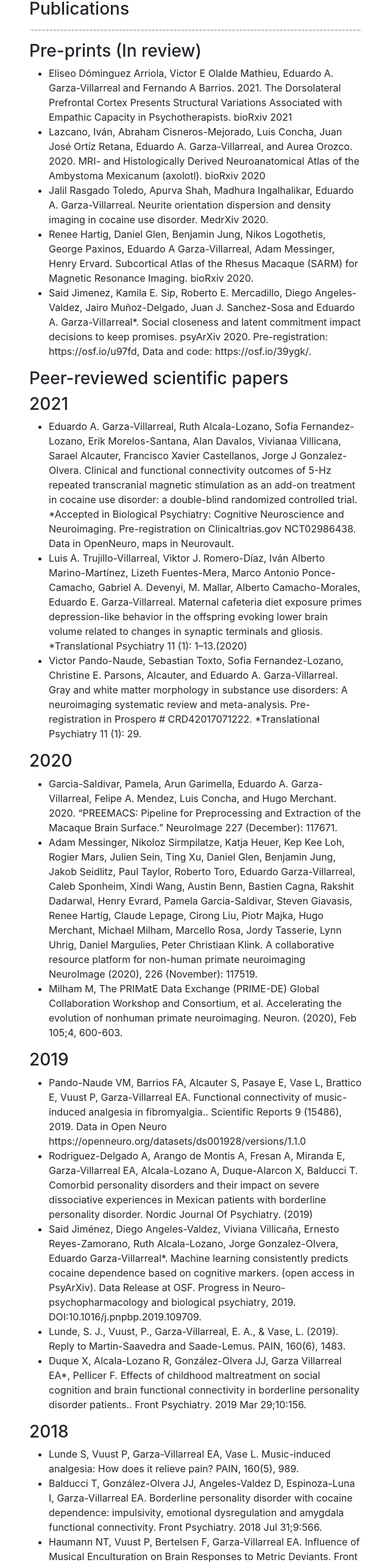
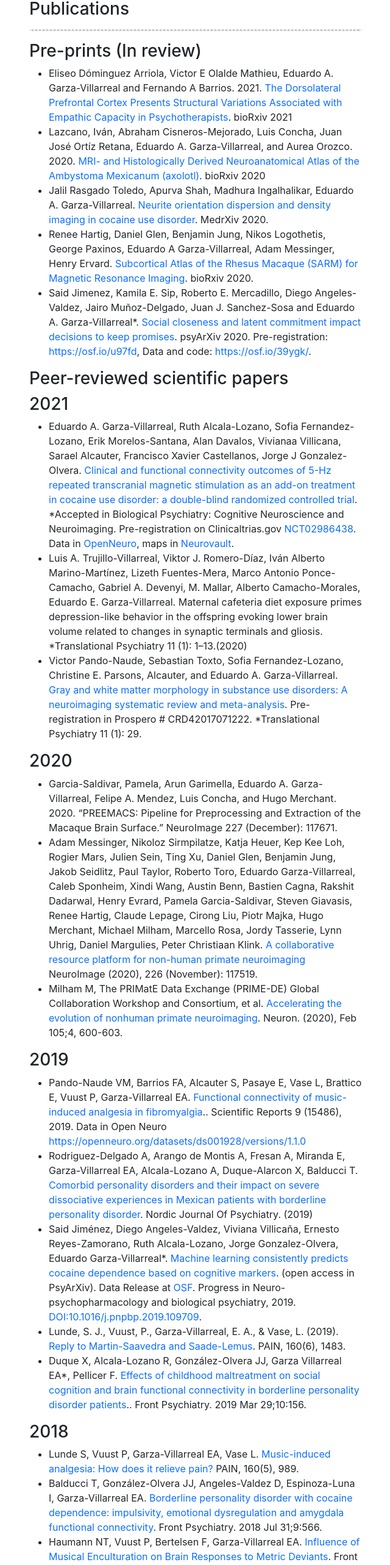
Before and after one commit to psilantrolab/website, a React (Create React App) app: page /publications in a window 1280 px wide. Shown: the part 226-2792 px from the top of the page at 61% size, without its empty margins (319-959 px from the left). Built offline with nearby package versions, Linux system fonts and the light colour scheme.

Commit message:
updated README, added links

```diff
--- a/src/pages/contact.jsx
+++ b/src/pages/contact.jsx
@@ -3,7 +3,7 @@ import './styles.css';
 
 function ContactPage(){
     return(
-        <div className="container">
+        <div className="container" style={{minHeight:'65vh'}}>
         <div className="row justify-content-center">
             <div className="col-12 col-sm-12 col-md-6 col-lg-6 col-xl-6 col-xxl-6 mt-5">
                 <h3>Contact</h3>
--- a/src/pages/index.jsx
+++ b/src/pages/index.jsx
@@ -5,7 +5,7 @@ import './styles.css';
 
 function MainPage(){
     return (
-        <div className="container">
+        <div className="container" style={{minHeight:'65vh'}}>
             <div className="row justify-content-center">
                 <div className="col-12 col-sm-12 col-md-6 col-lg-6 col-xl-6 col-xxl-6 mt-5">
                     <h3>About</h3>
--- a/src/pages/people.jsx
+++ b/src/pages/people.jsx
@@ -2,7 +2,7 @@ import React from "react";
 
 function PeoplePage(){
     return(
-        <div className="container">
+        <div className="container" style={{minHeight:'65vh'}}>
         <div className="row justify-content-center">
             <div className="col-12 col-sm-12 col-md-6 col-lg-6 col-xl-6 col-xxl-6 mt-5">
                 <h3>People</h3>
@@ -257,13 +257,13 @@ function PeoplePage(){
                     </div>
                 </div>
                <div className="card mb-4" style={{width: '100%'}}>
-                    <img src="/images/group2.jpg" className="card-img-top" alt="..."/>
+                    <img src="/images/group1.jpg" className="card-img-top" alt="..."/>
                     <div className="card-body">
                      <p className="card-text">At the CIMAT Neuroimaging Meeting 2018 in Guanajuato, Mexico.</p>
                     </div>
                 </div>
                <div className="card mb-4" style={{width: '100%'}}>
-                    <img src="/images/group4.jpg" className="card-img-top" alt="..."/>
+                    <img src="/images/group2.jpg" className="card-img-top" alt="..."/>
                     <div className="card-body">
                      <p className="card-text">At the OHBM Meeting 2016 in Vancouver, Canada.</p>
                     </div>
--- a/src/pages/publications.jsx
+++ b/src/pages/publications.jsx
@@ -2,7 +2,7 @@ import React from "react";
 
 function PublicationsPage() {
   return (
-    <div className="container">
+    <div className="container" style={{minHeight:'65vh'}}>
       <div className="row justify-content-center">
         <div className="col-12 col-sm-12 col-md-6 col-lg-6 col-xl-6 col-xxl-6 mt-5">
             <h3>Publications</h3>
@@ -10,19 +10,19 @@ function PublicationsPage() {
             <h3>Pre-prints (In review)</h3>
             <ul>
               <li>
-                Eliseo Dóminguez Arriola, Victor E Olalde Mathieu, Eduardo A. Garza-Villarreal and Fernando A Barrios. 2021. The Dorsolateral Prefrontal Cortex Presents Structural Variations Associated with Empathic Capacity in Psychotherapists. bioRxiv 2021
+                Eliseo Dóminguez Arriola, Victor E Olalde Mathieu, Eduardo A. Garza-Villarreal and Fernando A Barrios. 2021. <a href="https://www.biorxiv.org/content/10.1101/2021.01.02.425096v1">The Dorsolateral Prefrontal Cortex Presents Structural Variations Associated with Empathic Capacity in Psychotherapists</a>. bioRxiv 2021
               </li>
               <li>
-                Lazcano, Iván, Abraham Cisneros-Mejorado, Luis Concha, Juan José Ortíz Retana, Eduardo A. Garza-Villarreal, and Aurea Orozco. 2020. MRI- and Histologically Derived Neuroanatomical Atlas of the Ambystoma Mexicanum (axolotl). bioRxiv 2020
+                Lazcano, Iván, Abraham Cisneros-Mejorado, Luis Concha, Juan José Ortíz Retana, Eduardo A. Garza-Villarreal, and Aurea Orozco. 2020. <a href="">MRI- and Histologically Derived Neuroanatomical Atlas of the Ambystoma Mexicanum (axolotl)</a>. bioRxiv 2020
               </li>
               <li>
-                Jalil Rasgado Toledo, Apurva Shah, Madhura Ingalhalikar, Eduardo A. Garza-Villarreal. Neurite orientation dispersion and density imaging in cocaine use disorder. MedrXiv 2020.
+                Jalil Rasgado Toledo, Apurva Shah, Madhura Ingalhalikar, Eduardo A. Garza-Villarreal.<a href="https://doi.org/10.1101/2020.12.09.418566"> Neurite orientation dispersion and density imaging in cocaine use disorder</a>. MedrXiv 2020.
               </li>
               <li>
-               Renee Hartig, Daniel Glen, Benjamin Jung, Nikos Logothetis, George Paxinos, Eduardo A Garza-Villarreal, Adam Messinger, Henry Ervard. Subcortical Atlas of the Rhesus Macaque (SARM) for Magnetic Resonance Imaging. bioRxiv 2020.
+               Renee Hartig, Daniel Glen, Benjamin Jung, Nikos Logothetis, George Paxinos, Eduardo A Garza-Villarreal, Adam Messinger, Henry Ervard.<a href="https://www.medrxiv.org/content/10.1101/2020.10.28.20221911v1"> Subcortical Atlas of the Rhesus Macaque (SARM) for Magnetic Resonance Imaging</a>. bioRxiv 2020.
               </li>
               <li>
-                Said Jimenez, Kamila E. Sip, Roberto E. Mercadillo, Diego Angeles-Valdez, Jairo Muñoz-Delgado, Juan J. Sanchez-Sosa and Eduardo A. Garza-Villarreal*. Social closeness and latent commitment impact decisions to keep promises. psyArXiv 2020. Pre-registration: https://osf.io/u97fd, Data and code: https://osf.io/39ygk/.
+                Said Jimenez, Kamila E. Sip, Roberto E. Mercadillo, Diego Angeles-Valdez, Jairo Muñoz-Delgado, Juan J. Sanchez-Sosa and Eduardo A. Garza-Villarreal*. <a href="https://psyarxiv.com/ujrdk/">Social closeness and latent commitment impact decisions to keep promises</a>. psyArXiv 2020. Pre-registration: <a href="https://osf.io/u97fd">https://osf.io/u97fd</a>, Data and code: <a href="https://osf.io/39ygk/">https://osf.io/39ygk/</a>.
               </li>
             </ul>
             <h3>Peer-reviewed scientific papers</h3>
@@ -31,13 +31,13 @@ function PublicationsPage() {
 
           <ul>
             <li>
-            Eduardo A. Garza-Villarreal, Ruth Alcala-Lozano, Sofia Fernandez-Lozano, Erik Morelos-Santana, Alan Davalos, Vivianaa Villicana, Sarael Alcauter, Francisco Xavier Castellanos, Jorge J Gonzalez-Olvera. Clinical and functional connectivity outcomes of 5-Hz repeated transcranial magnetic stimulation as an add-on treatment in cocaine use disorder: a double-blind randomized controlled trial. *Accepted in Biological Psychiatry: Cognitive Neuroscience and Neuroimaging. Pre-registration on Clinicaltrias.gov NCT02986438. Data in OpenNeuro, maps in Neurovault.
+            Eduardo A. Garza-Villarreal, Ruth Alcala-Lozano, Sofia Fernandez-Lozano, Erik Morelos-Santana, Alan Davalos, Vivianaa Villicana, Sarael Alcauter, Francisco Xavier Castellanos, Jorge J Gonzalez-Olvera. <a href="https://www.medrxiv.org/content/10.1101/2020.07.15.20154708v1">Clinical and functional connectivity outcomes of 5-Hz repeated transcranial magnetic stimulation as an add-on treatment in cocaine use disorder: a double-blind randomized controlled trial</a>. *Accepted in Biological Psychiatry: Cognitive Neuroscience and Neuroimaging. Pre-registration on Clinicaltrias.gov <a href="https://clinicaltrials.gov/ct2/show/NCT02986438">NCT02986438</a>. Data in <a href="https://openneuro.org/datasets/ds003037">OpenNeuro</a>, maps in <a href="https://neurovault.org/collections/8519/">Neurovault</a>.
             </li>
             <li>
             Luis A. Trujillo-Villarreal, Viktor J. Romero-Díaz, Iván Alberto Marino-Martínez, Lizeth Fuentes-Mera, Marco Antonio Ponce-Camacho, Gabriel A. Devenyi, M. Mallar, Alberto Camacho-Morales, Eduardo E. Garza-Villarreal. Maternal cafeteria diet exposure primes depression-like behavior in the offspring evoking lower brain volume related to changes in synaptic terminals and gliosis. *Translational Psychiatry 11 (1): 1–13.(2020)
             </li>
             <li>
-            Victor Pando-Naude, Sebastian Toxto, Sofia Fernandez-Lozano, Christine E. Parsons, Alcauter, and Eduardo A. Garza-Villarreal. Gray and white matter morphology in substance use disorders: A neuroimaging systematic review and meta-analysis. Pre-registration in Prospero # CRD42017071222. *Translational Psychiatry 11 (1): 29.
+            Victor Pando-Naude, Sebastian Toxto, Sofia Fernandez-Lozano, Christine E. Parsons, Alcauter, and Eduardo A. Garza-Villarreal. <a href="https://www.biorxiv.org/content/10.1101/2020.05.29.122812v1">Gray and white matter morphology in substance use disorders: A neuroimaging systematic review and meta-analysis</a>. Pre-registration in Prospero # CRD42017071222. *Translational Psychiatry 11 (1): 29.
             </li>
 
           </ul>
@@ -47,47 +47,47 @@ function PublicationsPage() {
             Garcia-Saldivar, Pamela, Arun Garimella, Eduardo A. Garza-Villarreal, Felipe A. Mendez, Luis Concha, and Hugo Merchant. 2020. “PREEMACS: Pipeline for Preprocessing and Extraction of the Macaque Brain Surface.” NeuroImage 227 (December): 117671.
             </li>
             <li>
-            Adam Messinger, Nikoloz Sirmpilatze, Katja Heuer, Kep Kee Loh, Rogier Mars, Julien Sein, Ting Xu, Daniel Glen, Benjamin Jung, Jakob Seidlitz, Paul Taylor, Roberto Toro, Eduardo Garza-Villarreal, Caleb Sponheim, Xindi Wang, Austin Benn, Bastien Cagna, Rakshit Dadarwal, Henry Evrard, Pamela Garcia-Saldivar, Steven Giavasis, Renee Hartig, Claude Lepage, Cirong Liu, Piotr Majka, Hugo Merchant, Michael Milham, Marcello Rosa, Jordy Tasserie, Lynn Uhrig, Daniel Margulies, Peter Christiaan Klink. A collaborative resource platform for non-human primate neuroimaging NeuroImage (2020), 226 (November): 117519.
+            Adam Messinger, Nikoloz Sirmpilatze, Katja Heuer, Kep Kee Loh, Rogier Mars, Julien Sein, Ting Xu, Daniel Glen, Benjamin Jung, Jakob Seidlitz, Paul Taylor, Roberto Toro, Eduardo Garza-Villarreal, Caleb Sponheim, Xindi Wang, Austin Benn, Bastien Cagna, Rakshit Dadarwal, Henry Evrard, Pamela Garcia-Saldivar, Steven Giavasis, Renee Hartig, Claude Lepage, Cirong Liu, Piotr Majka, Hugo Merchant, Michael Milham, Marcello Rosa, Jordy Tasserie, Lynn Uhrig, Daniel Margulies, Peter Christiaan Klink. <a href="https://www.biorxiv.org/content/10.1101/2020.07.31.230185v1">A collaborative resource platform for non-human primate neuroimaging</a> NeuroImage (2020), 226 (November): 117519.
             </li>
             <li>
-            Milham M, The PRIMatE Data Exchange (PRIME-DE) Global Collaboration Workshop and Consortium, et al. Accelerating the evolution of nonhuman primate neuroimaging. Neuron. (2020), Feb 105;4, 600-603.
+            Milham M, The PRIMatE Data Exchange (PRIME-DE) Global Collaboration Workshop and Consortium, et al. <a href="https://www.sciencedirect.com/science/article/pii/S089662731931089X">Accelerating the evolution of nonhuman primate neuroimaging</a>. Neuron. (2020), Feb 105;4, 600-603.
             </li>
             </ul>
             <h3>2019</h3>
             <ul>
-            <li>Pando-Naude VM, Barrios FA, Alcauter S, Pasaye E, Vase L, Brattico E, Vuust P, Garza-Villarreal EA. Functional connectivity of music-induced analgesia in fibromyalgia.. Scientific Reports 9 (15486), 2019. Data in Open Neuro https://openneuro.org/datasets/ds001928/versions/1.1.0</li>
-            <li>Rodriguez-Delgado A, Arango de Montis A, Fresan A, Miranda E, Garza-Villarreal EA, Alcala-Lozano A, Duque-Alarcon X, Balducci T. Comorbid personality disorders and their impact on severe dissociative experiences in Mexican patients with borderline personality disorder. Nordic Journal Of Psychiatry. (2019)</li>
-            <li>Said Jiménez, Diego Angeles-Valdez, Viviana Villicaña, Ernesto Reyes-Zamorano, Ruth Alcala-Lozano, Jorge Gonzalez-Olvera, Eduardo Garza-Villarreal*. Machine learning consistently predicts cocaine dependence based on cognitive markers. (open access in PsyArXiv). Data Release at OSF. Progress in Neuro-psychopharmacology and biological psychiatry, 2019. DOI:10.1016/j.pnpbp.2019.109709.</li>
-            <li>Lunde, S. J., Vuust, P., Garza-Villarreal, E. A., & Vase, L. (2019). Reply to Martin-Saavedra and Saade-Lemus. PAIN, 160(6), 1483.</li>
-            <li>Duque X, Alcala-Lozano R, González-Olvera JJ, Garza Villarreal EA*, Pellicer F. Effects of childhood maltreatment on social cognition and brain functional connectivity in borderline personality disorder patients.. Front Psychiatry. 2019 Mar 29;10:156.</li>
+            <li>Pando-Naude VM, Barrios FA, Alcauter S, Pasaye E, Vase L, Brattico E, Vuust P, Garza-Villarreal EA. <a href="https://www.nature.com/articles/s41598-019-51990-4">Functional connectivity of music-induced analgesia in fibromyalgia</a>.. Scientific Reports 9 (15486), 2019. Data in Open Neuro <a href="https://openneuro.org/datasets/ds001928/versions/1.1.0">https://openneuro.org/datasets/ds001928/versions/1.1.0</a></li>
+            <li>Rodriguez-Delgado A, Arango de Montis A, Fresan A, Miranda E, Garza-Villarreal EA, Alcala-Lozano A, Duque-Alarcon X, Balducci T. <a href="https://doi.org/10.1080/08039488.2019.1658127">Comorbid personality disorders and their impact on severe dissociative experiences in Mexican patients with borderline personality disorder</a>. Nordic Journal Of Psychiatry. (2019)</li>
+            <li>Said Jiménez, Diego Angeles-Valdez, Viviana Villicaña, Ernesto Reyes-Zamorano, Ruth Alcala-Lozano, Jorge Gonzalez-Olvera, Eduardo Garza-Villarreal*. <a href="https://psyarxiv.com/7qsz3/">Machine learning consistently predicts cocaine dependence based on cognitive markers</a>. (open access in PsyArXiv). Data Release at <a href="https://osf.io/m7h3x/">OSF</a>. Progress in Neuro-psychopharmacology and biological psychiatry, 2019. <a href="https://doi.org/10.1016/j.pnpbp.2019.109709">DOI:10.1016/j.pnpbp.2019.109709</a>.</li>
+            <li>Lunde, S. J., Vuust, P., Garza-Villarreal, E. A., & Vase, L. (2019). <a href="https://doi.org/10.1097/j.pain.0000000000001534">Reply to Martin-Saavedra and Saade-Lemus</a>. PAIN, 160(6), 1483.</li>
+            <li>Duque X, Alcala-Lozano R, González-Olvera JJ, Garza Villarreal EA*, Pellicer F. <a href="https://www.frontiersin.org/articles/10.3389/fpsyt.2019.00156/full">Effects of childhood maltreatment on social cognition and brain functional connectivity in borderline personality disorder patients</a>.. Front Psychiatry. 2019 Mar 29;10:156.</li>
             </ul>
 
             <h3>2018</h3>
             <ul>
-            <li>Lunde S, Vuust P, Garza-Villarreal EA, Vase L. Music-induced analgesia: How does it relieve pain? PAIN, 160(5), 989.</li>
-            <li>Balducci T, González-Olvera JJ, Angeles-Valdez D, Espinoza-Luna I, Garza-Villarreal EA. Borderline personality disorder with cocaine dependence: impulsivity, emotional dysregulation and amygdala functional connectivity. Front Psychiatry. 2018 Jul 31;9:566.</li>
-            <li>Haumann NT, Vuust P, Bertelsen F, Garza-Villarreal EA. Influence of Musical Enculturation on Brain Responses to Metric Deviants. Front Neurosci. 2018;12:218.</li>
-            <li>Alcalá-Lozano R, Garza-Villarreal EA. Overlap of large-scale brain networks may explain the similar cognitive improvement of single-site vs multi-site rTMS in Alzheimer’s disease. Brain Stimul. 2018 Jul-Aug;11:942-944.</li>
+            <li>Lunde S, Vuust P, Garza-Villarreal EA, Vase L. <a href="https://doi.org/10.1097/j.pain.0000000000001452">Music-induced analgesia: How does it relieve pain?</a> PAIN, 160(5), 989.</li>
+            <li>Balducci T, González-Olvera JJ, Angeles-Valdez D, Espinoza-Luna I, Garza-Villarreal EA. <a href="https://doi.org/10.3389/fpsyt.2018.00328">Borderline personality disorder with cocaine dependence: impulsivity, emotional dysregulation and amygdala functional connectivity</a>. Front Psychiatry. 2018 Jul 31;9:566.</li>
+            <li>Haumann NT, Vuust P, Bertelsen F, Garza-Villarreal EA. <a href="https://doi.org/10.3389/fnins.2018.00218">Influence of Musical Enculturation on Brain Responses to Metric Deviants</a>. Front Neurosci. 2018;12:218.</li>
+            <li>Alcalá-Lozano R, Garza-Villarreal EA. <a href="https://doi.org/10.1016/j.brs.2018.03.016">Overlap of large-scale brain networks may explain the similar cognitive improvement of single-site vs multi-site rTMS in Alzheimer’s disease</a>. Brain Stimul. 2018 Jul-Aug;11:942-944.</li>
             </ul>
 
             <h3>2017</h3>
             <ul>
-            Alcalá-Lozano R, Morelos-Santana E, Cortés-Sotres JF, Garza-Villarreal EA, Sosa-Ortiz AL, Gonzalez-Olvera JJ. Similar clinical improvement and maintenance after rTMS at 5 Hz using a simple vs. complex protocol in Alzheimer’s disease. Brain Stimul. 2017;11:625-627.
-            Garza Villarreal EA, Pando V, Vuust P, Parsons C. Music-Induced Analgesia in Chronic Pain Conditions: A Systematic Review and Meta-Analysis. Pain Physician. 2017 Nov;20(7):597–610.
-            Garza-Villarreal EA, Chakravarty MM, Hansen B, Eskildsen SF, Devenyi GA, Castillo-Padilla D, et al. The effect of crack cocaine addiction and age on the microstructure and morphology of the human striatum and thalamus using shape analysis and fast diffusion kurtosis imaging. Transl Psychiatry. 2017 May 9;7(5):e1122.
+            Alcalá-Lozano R, Morelos-Santana E, Cortés-Sotres JF, Garza-Villarreal EA, Sosa-Ortiz AL, Gonzalez-Olvera JJ. <a href="https://doi.org/10.1016/j.brs.2017.12.011">Similar clinical improvement and maintenance after rTMS at 5 Hz using a simple vs. complex protocol in Alzheimer’s disease</a>. Brain Stimul. 2017;11:625-627.
+            Garza Villarreal EA, Pando V, Vuust P, Parsons C. <a href="https://www.ncbi.nlm.nih.gov/pubmed/29149141">Music-Induced Analgesia in Chronic Pain Conditions: A Systematic Review and Meta-Analysis</a>. Pain Physician. 2017 Nov;20(7):597–610.
+            Garza-Villarreal EA, Chakravarty MM, Hansen B, Eskildsen SF, Devenyi GA, Castillo-Padilla D, et al. <a href="https://www.ncbi.nlm.nih.gov/pmc/articles/PMC5534960/">The effect of crack cocaine addiction and age on the microstructure and morphology of the human striatum and thalamus using shape analysis and fast diffusion kurtosis imaging</a>. Transl Psychiatry. 2017 May 9;7(5):e1122.
             </ul>
             <h3>2016</h3>
             <ul>
-            <li>Cordova-Fletes C, Rivera H, Garza-Villarreal EA, Vázquéz-Cárdenas NA, Martínez-Jacobo LA, Moreno-Andrade T. A del(13)(q21.32q31.2)dn refined to 21.9 Mb in a female toddler with irides heterochromia and hypopigmentation. Appraisal of mid-13q deletions. Clinical Dysmorphology 2016;26(1):33-37.</li>
+            <li>Cordova-Fletes C, Rivera H, Garza-Villarreal EA, Vázquéz-Cárdenas NA, Martínez-Jacobo LA, Moreno-Andrade T. <a href="https://insights.ovid.com/pubmed?pmid=27750267">A del(13)(q21.32q31.2)dn refined to 21.9 Mb in a female toddler with irides heterochromia and hypopigmentation. Appraisal of mid-13q deletions</a>. Clinical Dysmorphology 2016;26(1):33-37.</li>
             </ul>
             <h3>2015</h3>
             <ul>
-            <li>Garza-Villarreal EA, Jiang Z, Vuust P, Vase L, Brattico E, Pasaye E, Jensen TS, Cavazos- Rodriguez R, Barrios FA. Music reduces pain and increases resting state fMRI BOLD signal amplitude in the left angular gyrus in fibromyalgia patients. Frontiers in Psychology 2015;6:1051.</li>
+            <li>Garza-Villarreal EA, Jiang Z, Vuust P, Vase L, Brattico E, Pasaye E, Jensen TS, Cavazos- Rodriguez R, Barrios FA. <a href="https://doi.org/10.3389/fpsyg.2015.01051">Music reduces pain and increases resting state fMRI BOLD signal amplitude in the left angular gyrus in fibromyalgia patients</a>. Frontiers in Psychology 2015;6:1051.</li>
             </ul>
             <h3>2014</h3>
             <ul>
-             <li>Garza-Villarreal EA, Wilson AD, Vase L, Brattico E, Barrios FA, Jensen TS, Romero-Romo JI and Vuust P. Music reduces pain and increases functional mobility in fibromialgia. Frontiers in Psychology 2014;5:90.</li>
-            <li>Dohn A,Garza-Villarreal EA, Ribe LR, Wallentin M, Vuust P. Musical Activity Tunes Up Absolute Pitch Ability. Music Perception 2014;31(4), 359-371.</li>
+             <li>Garza-Villarreal EA, Wilson AD, Vase L, Brattico E, Barrios FA, Jensen TS, Romero-Romo JI and Vuust P. <a href="https://doi.org/10.3389/fpsyg.2014.00090">Music reduces pain and increases functional mobility in fibromialgia</a>. Frontiers in Psychology 2014;5:90.</li>
+            <li>Dohn A,Garza-Villarreal EA, Ribe LR, Wallentin M, Vuust P. <a href="http://dx.doi.org/10.1525/mp.2014.31.4.359">Musical Activity Tunes Up Absolute Pitch Ability</a>. Music Perception 2014;31(4), 359-371.</li>
             </ul>
 
         </div>
--- a/src/pages/resources.jsx
+++ b/src/pages/resources.jsx
@@ -9,17 +9,17 @@ function ResourcesPage(){
                     <hr/>
                     <strong>Neuroimaging output</strong>
                     <ul>
-                        <li>Axolotl Atlas UNAM in Zenodo. Preprint here.</li>
-                        <li>Subcortical Atlas of the Rhesus Macaque (SARM) for Magnetic Resonance Imaging or SARM Atlas. Preprint here.</li>
+                        <li>Axolotl Atlas UNAM in <a href="https://zenodo.org/record/4317788#.X9U-Ben0nlw">Zenodo</a>. Preprint <a href="https://www.biorxiv.org/content/10.1101/2020.12.09.418566v1">here</a>.</li>
+                        <li>Subcortical Atlas of the Rhesus Macaque (SARM) for Magnetic Resonance Imaging or <a href="https://afni.nimh.nih.gov/pub/dist/doc/htmldoc/nonhuman/macaque_tempatl/atlas_sarm.html">SARM Atlas</a>. Preprint <a href="https://www.biorxiv.org/content/10.1101/2020.09.16.300053v1">here</a>.</li>
                         <li>UNAM-UANL Wistar rat hierarchical neuroimaging atlas (WISMEX atlas). (In the works).</li>
                     </ul>
 
 
                     <strong>Open Datasets</strong>
                     <ul>
-                        <li>SUDMEX_CONN: The Mexican dataset of cocaine use disorder patients.</li>
-                        <li>SUDMEX_TMS: The Mexican dataset of an rTMS clinical trial on cocaine use disorder patients.</li>
-                        <li>Functional Connectivity of Music-Induced Analgesia in Fibromyalgia. Paper here</li>
+                        <li><a href="https://openneuro.org/datasets/ds003346/versions/1.1.0">SUDMEX_CONN: The Mexican dataset of cocaine use disorder patients</a>.</li>
+                        <li><a href="https://openneuro.org/datasets/ds003037/versions/1.0.0">SUDMEX_TMS: The Mexican dataset of an rTMS clinical trial on cocaine use disorder patients</a>.</li>
+                        <li><a href="https://openneuro.org/datasets/ds001928/versions/1.1.0">Functional Connectivity of Music-Induced Analgesia in Fibromyalgia</a>. Paper <a href="">here</a></li>
                     </ul>
 
 
```
Also changed, not shown: src/pages/collaborators.jsx (+12 -12 lines), src/pages/navigation.jsx (+4 -4 lines), 1 other file (tests, documents, lock files or other folders).
